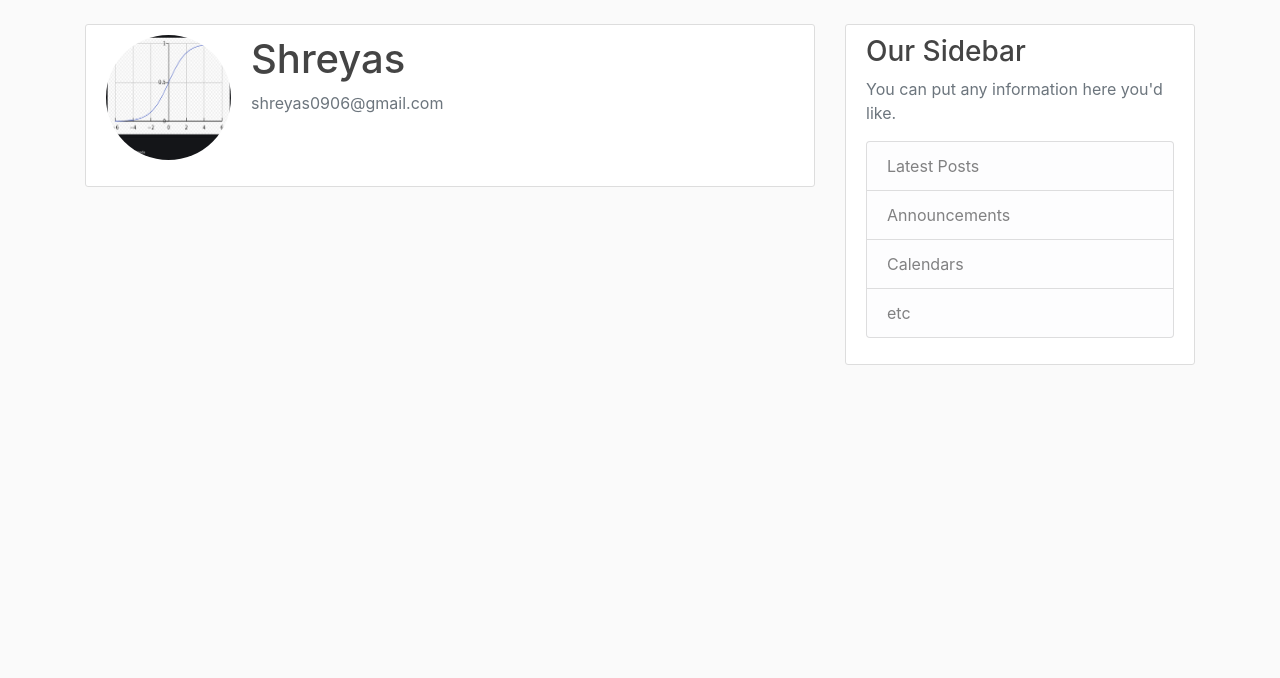
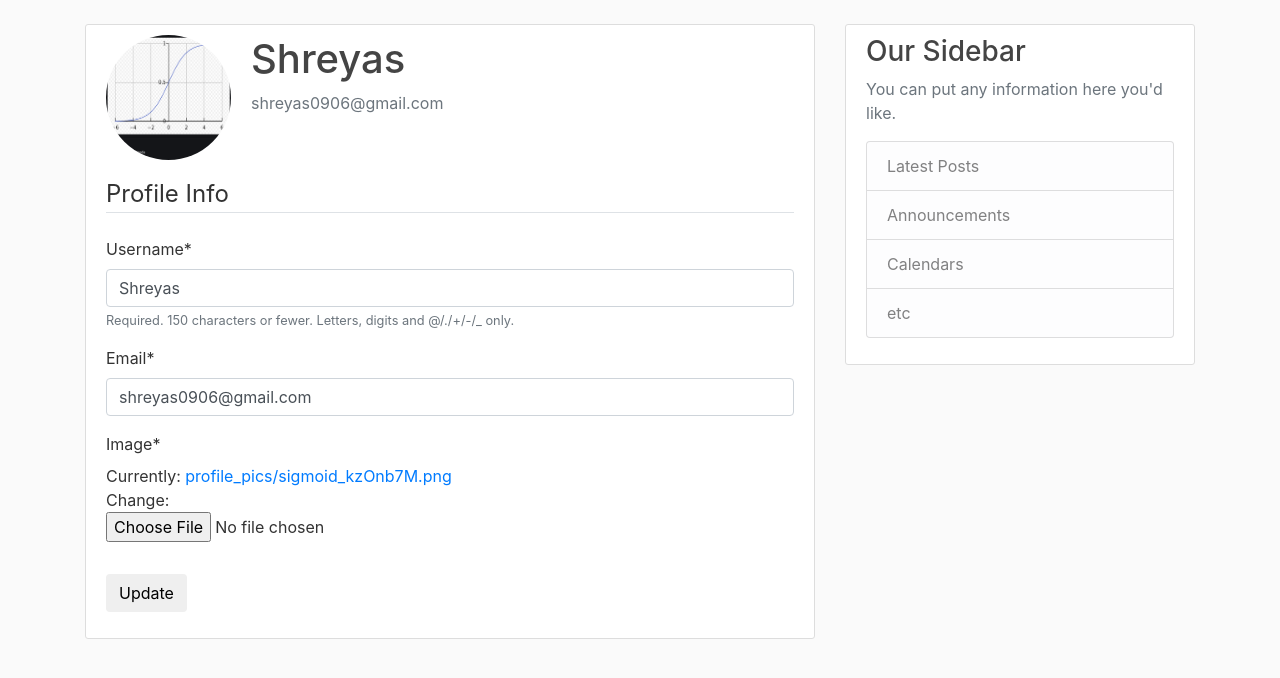
Before and after one commit to shreyas0906/corey, a Django app: page /profile/ in a window 1280 px wide. Shown: the part 56-734 px from the top of the page. Run offline with Django 3.2, Linux system fonts and the light colour scheme; a user stored in the database is signed in; data comes from the database, SQL or seed files in the repository; both versions use the stored data as it was after the commit; some libraries are stand-ins or nearby versions.

Commit message:
resized profile image

```diff
--- a/blog/templates/blog/home.html
+++ b/blog/templates/blog/home.html
@@ -2,6 +2,7 @@
 {% block content%}
   {% for post in posts%}
     <article class="media content-section">
+      <img class ="rounded-circle article-img"src="{{post.author.profile.img.url}}">
       <div class="media-body">
         <div class="article-metadata">
           <a class="mr-2" href="#">{{ post.author }}</a>
--- a/users/forms.py
+++ b/users/forms.py
@@ -1,6 +1,7 @@
 from django import forms
 from django.contrib.auth.models import User
 from django.contrib.auth.forms import UserCreationForm
+from users.models import Profile
 
 
 class UserRegisterForm(UserCreationForm):
@@ -9,3 +10,19 @@ class UserRegisterForm(UserCreationForm):
     class Meta:
         model = User
         fields = ['username', 'email', 'password1', 'password2']
+
+
+class UserUpdateForm(forms.ModelForm):
+
+    email = forms.EmailField()
+
+    class Meta:
+        model = User
+        fields = ['username', 'email']
+
+
+class ProfileUpdateForm(forms.ModelForm):
+
+    class Meta:
+        model = Profile
+        fields = ['image']
--- a/users/models.py
+++ b/users/models.py
@@ -6,6 +6,7 @@ This DB belongs to the Users, so all the attributes of the User must be defined
 from email.policy import default
 from django.db import models
 from django.contrib.auth.models import User
+from PIL import Image
 
 
 class Profile(models.Model):
@@ -13,6 +14,14 @@ class Profile(models.Model):
     user = models.OneToOneField(User, on_delete=models.CASCADE)
     image = models.ImageField(default='default.jpg', upload_to='profile_pics')
 
+    def save(self):
+        super().save()
+        img = Image.open(self.image.path)
+
+        if img.height > 300 or img.width > 300:
+            output_size = (300, 300)
+            img.thumbnail(output_size)
+            img.save(self.image.path)
 
     def __str__(self):
         return f'{self.user.username} Profile'
--- a/users/templates/users/profile.html
+++ b/users/templates/users/profile.html
@@ -10,5 +10,20 @@
         </div>
         </div>
     <!-- FORM HERE -->
+    <form method="POST" enctype="multipart/form-data">
+        {%csrf_token%}
+        <fieldset class="form-group">
+            <legend class="border-bottom mb-4">
+                Profile Info
+            </legend>
+            {{u_form | crispy}}
+            {{p_form | crispy}}
+        </fieldset>
+        <div class="form-group">
+            <button class="btn btn-outlin-info" type="submit">
+                Update
+            </button>
+        </div>
+    </form>
     </div>
 {% endblock content %}
--- a/users/views.py
+++ b/users/views.py
@@ -1,8 +1,10 @@
+import re
 from django.shortcuts import render
 from django.contrib import messages
 from django.shortcuts import redirect
-from users.forms import UserRegisterForm
+from users.forms import UserRegisterForm, UserUpdateForm, ProfileUpdateForm
 from django.contrib.auth.decorators import login_required
+
 # Create your views here.
 # messages.debug
 # messages.info
@@ -23,6 +25,25 @@ def register(request):
         form = UserRegisterForm()
     return render(request,'users/register.html', {'form': form})
 
+
 @login_required
 def profile(request):
-    return render(request, 'users/profile.html')
+    if request.method == "POST":
+        u_form = UserUpdateForm(request.POST, instance=request.user)
+        p_form = ProfileUpdateForm(request.POST,
+                                    request.FILES,
+                                    instance=request.user.profile)
+        if u_form.is_valid() and p_form.is_valid():
+            u_form.save()
+            p_form.save()
+            messages.success(request, f"Your accout has been updated")
+            return redirect('profile')
+
+    else:
+        u_form = UserUpdateForm(instance=request.user)
+        p_form = ProfileUpdateForm(instance=request.user.profile)
+
+    context = {'u_form': u_form,
+                'p_form': p_form}
+
+    return render(request, 'users/profile.html', context)
```
Also changed, not shown: db.sqlite3, media/profile_pics/Screenshot_from_2021-10-22_17-59-45.png (added), media/profile_pics/normal-model.png (added), media/profile_pics/normal-model_5efZLdV.png (added), media/profile_pics/sigmoid_kzOnb7M.png (added).
